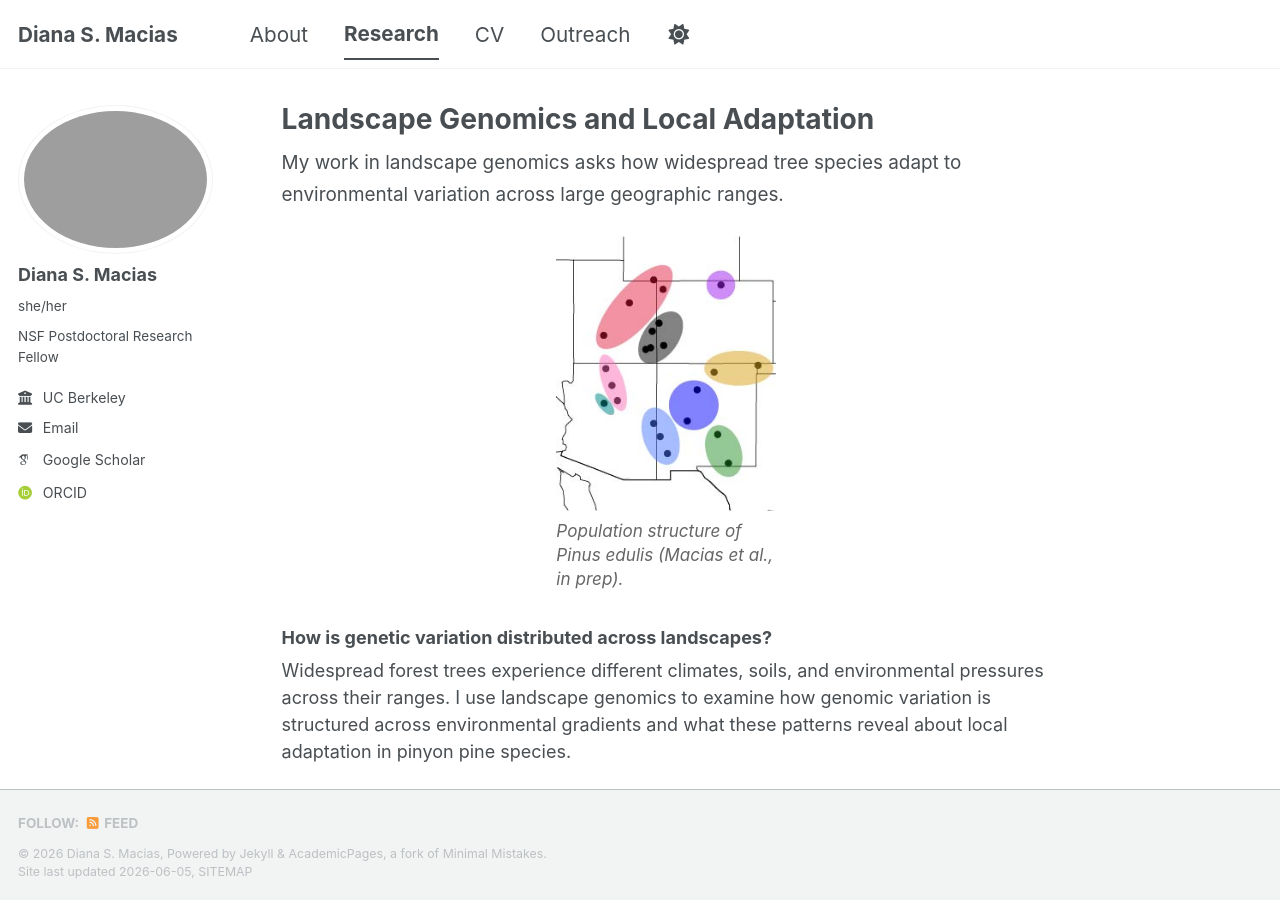
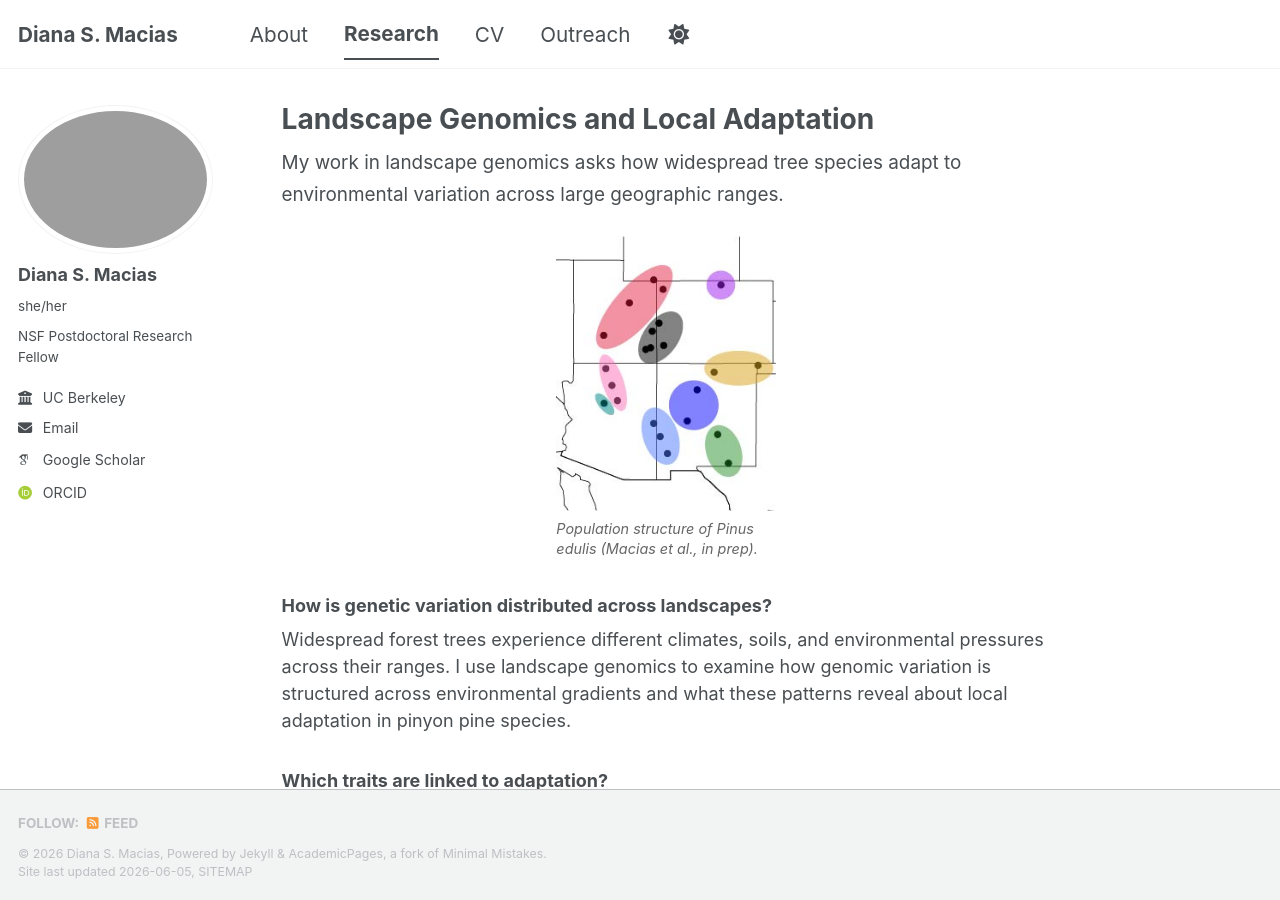
Before and after one commit to maciasd/maciasd.github.io, a Jekyll site: the page built from _pages/landscape-genomics.md, in a window 1280 px wide and 900 px high. Built offline with Jekyll 4.4.1, drawn with Linux system fonts in a browser that asks for light colours; some web fonts are replaced; a script bundle is joined from its source files by our own code; library files that are not in the unit come from our copies.

Commit message:
Refine image presentation in landscape genomics section
Updated image styling and layout for landscape genomics page.

```diff
--- a/_pages/landscape-genomics.md
+++ b/_pages/landscape-genomics.md
@@ -8,12 +8,14 @@ author_profile: true
 My work in landscape genomics asks how widespread tree species adapt to environmental variation across large geographic ranges.
 </p>
 
-<div style="width: 220px !important; margin: 0 auto 20px auto !important;">
-  <img src="/images/landscape-genomics.jpg"
-       alt="Population structure of Pinus edulis"
-       style="width: 220px !important; max-width: 100%; height: auto; display: block !important; margin: 0 !important;">
+<div style="width: 220px !important; margin-left: auto !important; margin-right: auto !important; margin-bottom: 20px !important;">
+  <div style="width: 220px !important;">
+    <img src="/images/landscape-genomics.jpg"
+         alt="Population structure of Pinus edulis"
+         style="width: 220px !important; max-width: 220px !important; height: auto !important; display: block !important; margin: 0 !important; padding: 0 !important;">
+  </div>
 
-  <div style="font-size: 0.95em; line-height: 1.4; color: #666; margin-top: 8px; text-align: left !important; display: block !important;">
+  <div style="width: 220px !important; max-width: 220px !important; display: block !important; clear: both !important; text-align: left !important; font-size: 0.8em !important; line-height: 1.4 !important; color: #666 !important; margin-top: 8px !important;">
     <em>Population structure of <i>Pinus edulis</i> (Macias et al., in prep).</em>
   </div>
 </div>
```
